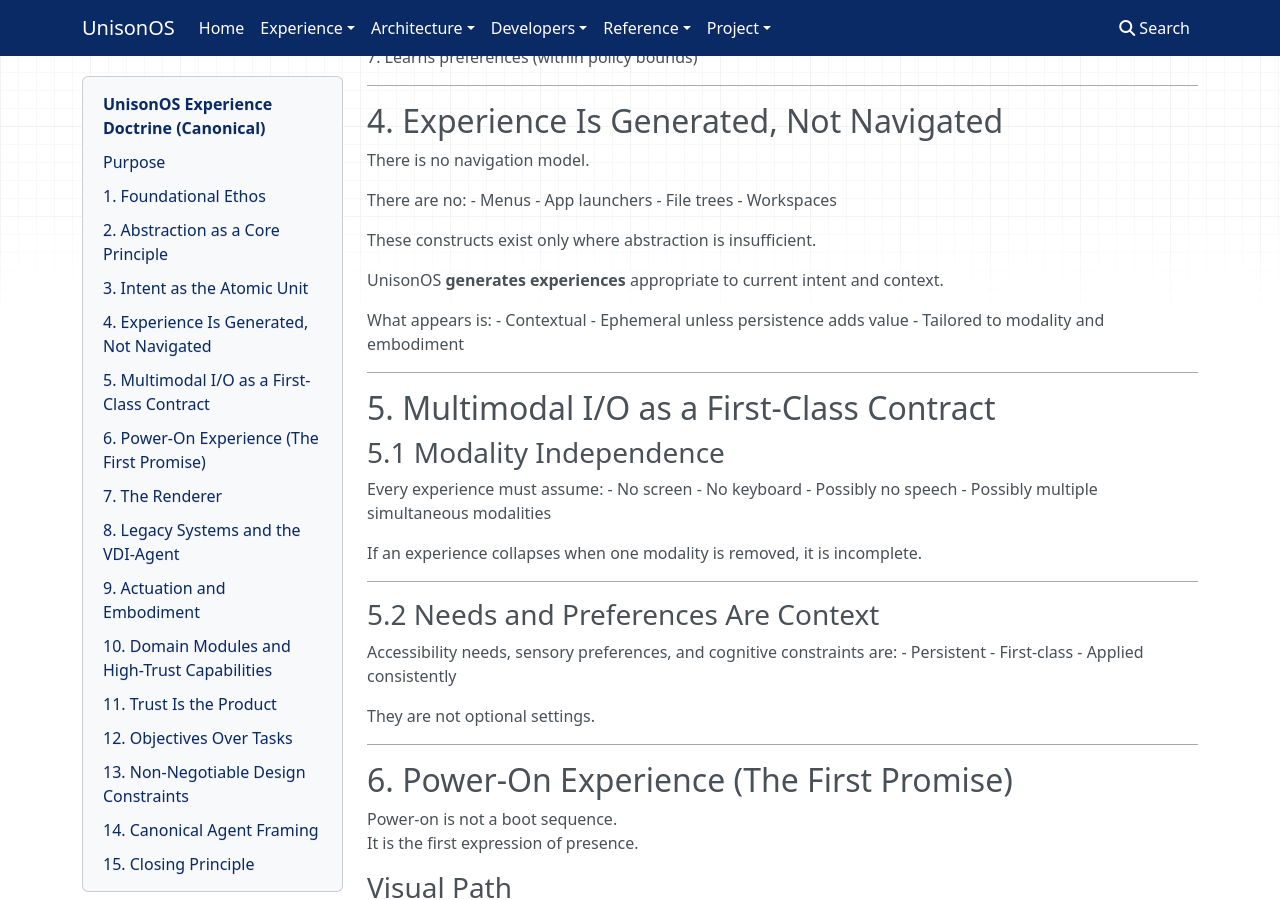
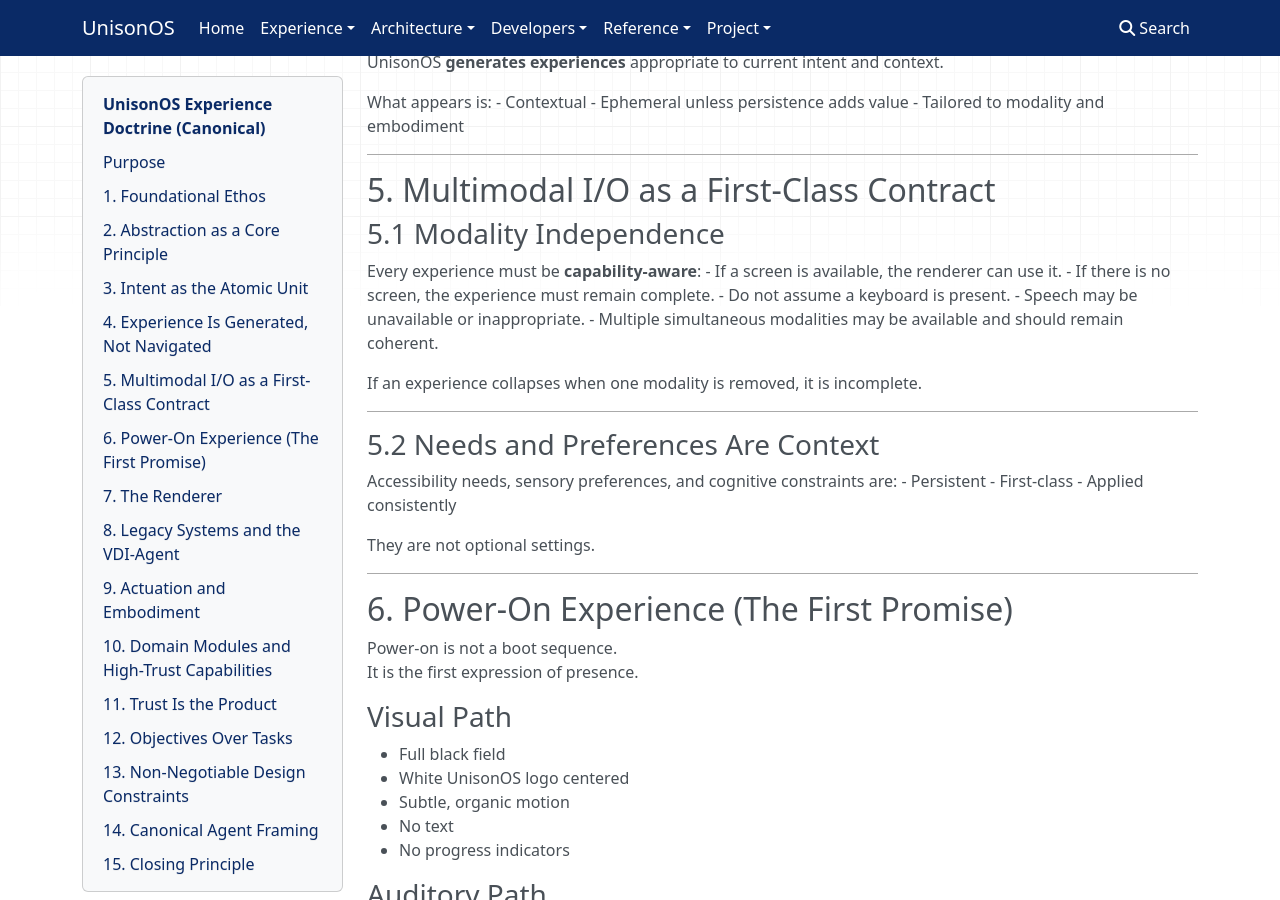
Before and after one commit to project-unisonOS/project-unisonos.github.io, an MkDocs documentation site: the page built from docs/experience/doctrine.md, in a window 1280 px wide and 900 px high, scrolled down 2138 px. Built offline with MkDocs 1.6.1, drawn with Linux system fonts in a browser that asks for light colours; nearby versions of some CDN libraries; some of the changed text lies outside the part shown.

Commit message:
docs: refine doctrine modality assumptions

```diff
--- a/docs/experience/doctrine.md
+++ b/docs/experience/doctrine.md
@@ -151,11 +135,12 @@ What appears is:
 
 ### 5.1 Modality Independence
 
-Every experience must assume:
-- No screen
-- No keyboard
-- Possibly no speech
-- Possibly multiple simultaneous modalities
+Every experience must be **capability-aware**:
+- If a screen is available, the renderer can use it.
+- If there is no screen, the experience must remain complete.
+- Do not assume a keyboard is present.
+- Speech may be unavailable or inappropriate.
+- Multiple simultaneous modalities may be available and should remain coherent.
 
 If an experience collapses when one modality is removed, it is incomplete.
 
```
Also changed, not shown: other parts of docs/experience/doctrine.md (+0 -16 lines).
